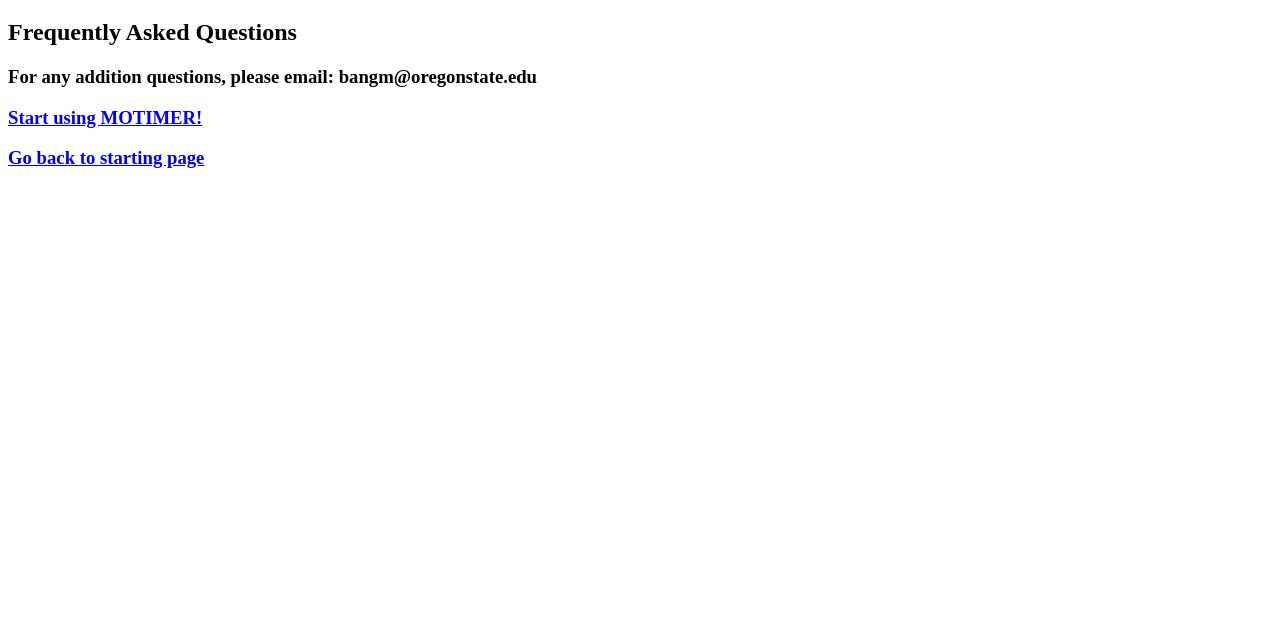
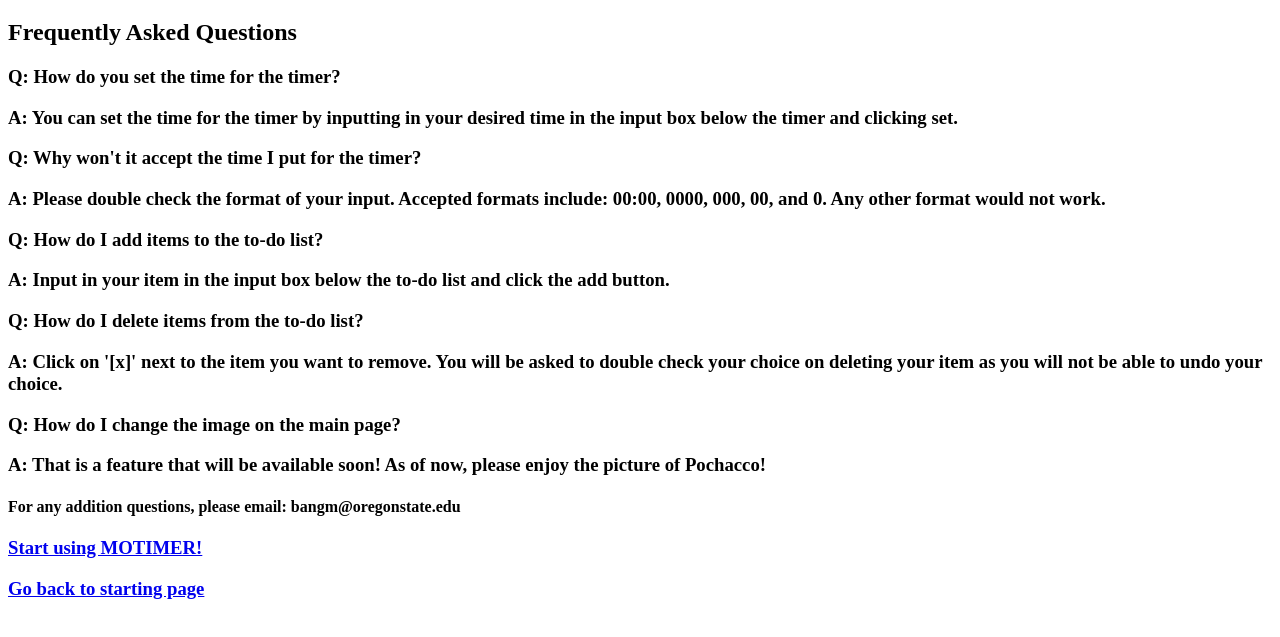
Before and after one commit to michellebang10/cs361-individual-project, a plain HTML site: page faq.html in a window 1280 px wide. Shown: the part 61-698 px from the top of the page. Drawn offline with Linux system fonts and the light colour scheme.

Commit message:
updated faq, purpose and start page

```diff
--- a/faq.html
+++ b/faq.html
@@ -8,8 +8,22 @@
 <h1>MOTIMER</h1>
 <h2>Frequently Asked Questions</h2>
 
+<h3>Q: How do you set the time for the timer?</h3>
+<h3>A: You can set the time for the timer by inputting in your desired time in the input box below the timer and clicking set.</h3>
 
-<h3>For any addition questions, please email: bangm@oregonstate.edu</h3>
+<h3>Q: Why won't it accept the time I put for the timer?</h3>
+<h3>A: Please double check the format of your input. Accepted formats include: 00:00, 0000, 000, 00, and 0. Any other format would not work.</h3>
+
+<h3>Q: How do I add items to the to-do list?</h3>
+<h3>A: Input in your item in the input box below the to-do list and click the add button. </h3>
+
+<h3>Q: How do I delete items from the to-do list?</h3>
+<h3>A: Click on '[x]' next to the item you want to remove. You will be asked to double check your choice on deleting your item as you will not be able to undo your choice.</h3>
+
+<h3>Q: How do I change the image on the main page?</h3>
+<h3>A: That is a feature that will be available soon! As of now, please enjoy the picture of Pochacco!</h3>
+
+<h4>For any addition questions, please email: bangm@oregonstate.edu</h4>
 <h3><a href = "index.html">Start using MOTIMER!</a></h3>
 <h3><a href = "startpage.html">Go back to starting page</a></h3>
 
```
Also changed, not shown: purpose.html (+1 -1 lines), startpage.html (+0 -1 lines).
